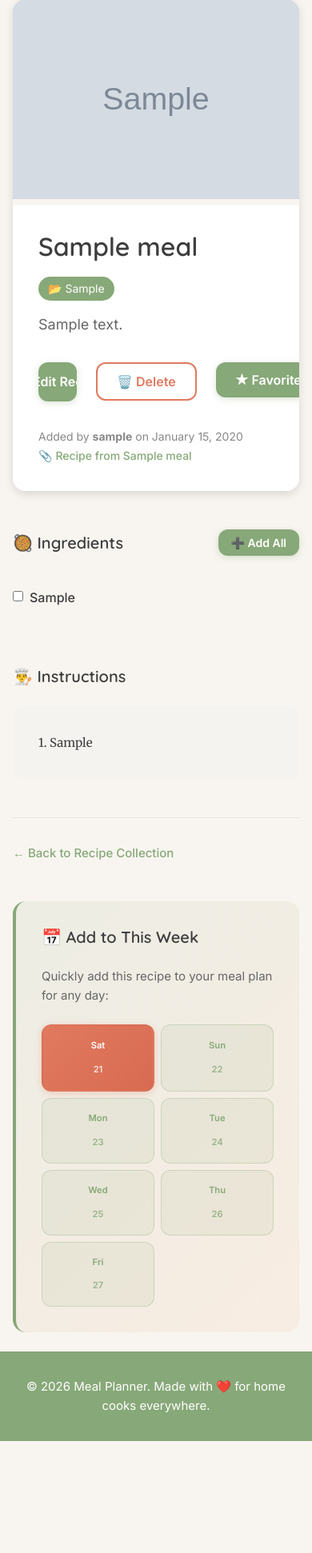
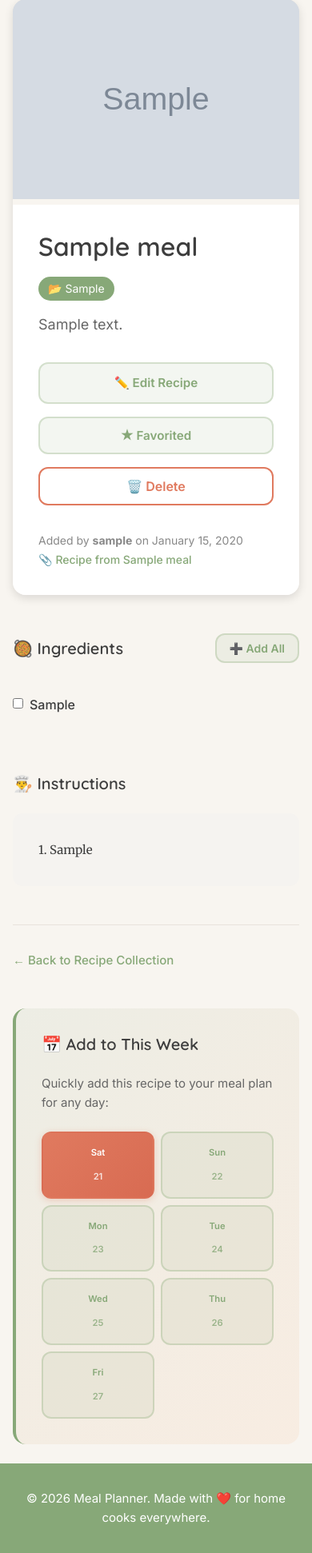
Before and after one commit to jasonmotylinski/meal-planner, a Flask app: page /meals/1 in a window 390 px wide. Shown: the part 113-2055 px from the top of the page at 80% size. Before the commit the page ends 1915 px from the top, so only its background shows below. Run offline with Flask 3, Linux system fonts and the light colour scheme; a user stored in the database is signed in; tables that the repository leaves empty hold one stand-in row (values such as "Sample post"); grey boxes marked "Sample" are stand-in pictures.

Commit message:
feature: UX for mobile

```diff
--- a/app/static/css/components.css
+++ b/app/static/css/components.css
@@ -10,7 +10,7 @@
     justify-content: center;
     gap: 0.5rem;
     padding: 0.75rem 1.5rem;
-    border: none;
+    border: 2px solid transparent;
     border-radius: var(--radius-md);
     font-family: var(--font-body);
     font-weight: 600;
@@ -19,6 +19,7 @@
     transition: all 0.2s ease;
     text-decoration: none;
     white-space: nowrap;
+    box-sizing: border-box;
 }
 
 .btn:disabled {
@@ -31,7 +32,6 @@
     background: linear-gradient(135deg, var(--terracotta) 0%, #d86b52 100%);
     color: var(--white);
     box-shadow: 0 2px 8px rgba(224, 122, 95, 0.3);
-    border: 2px solid transparent;
 }
 
 .btn-primary:hover:not(:disabled) {
@@ -75,12 +75,25 @@
 .btn-soft {
     background-color: rgba(135, 168, 120, 0.1);
     color: var(--sage-green);
-    border: 1px solid rgba(135, 168, 120, 0.3);
+    border: 2px solid rgba(135, 168, 120, 0.3);
 }
 
 .btn-soft:hover:not(:disabled) {
     background-color: rgba(135, 168, 120, 0.2);
     border-color: var(--sage-green);
+}
+
+/* Delete Button */
+.btn-delete {
+    background-color: transparent;
+    color: var(--terracotta);
+    border: 2px solid var(--terracotta);
+}
+
+.btn-delete:hover:not(:disabled) {
+    background-color: var(--terracotta);
+    color: var(--white);
+    transform: translateY(-2px);
 }
 
 /* Small Button */
--- a/app/static/css/pages.css
+++ b/app/static/css/pages.css
@@ -401,6 +401,33 @@ footer p {
     display: flex;
     gap: var(--spacing-md);
     margin-bottom: var(--spacing-lg);
+    align-items: center;
+    justify-content: space-between;
+}
+
+.meal-actions-primary {
+    display: flex;
+    gap: var(--spacing-sm);
+    flex-wrap: wrap;
+    flex: 1;
+    align-items: stretch;
+}
+
+.meal-actions-form {
+    display: flex;
+}
+
+.meal-actions-form .btn {
+    flex: 1;
+}
+
+.meal-actions-delete {
+    display: flex;
+    flex-shrink: 0;
+}
+
+.meal-actions-delete .btn {
+    flex: 1;
 }
 
 .ingredients-section,
@@ -738,6 +765,38 @@ footer p {
     .form-actions .btn {
         width: 100%;
     }
+
+    /* Meal actions on tablet */
+    .meal-actions {
+        flex-wrap: wrap;
+        gap: var(--spacing-sm);
+    }
+
+    .meal-actions-primary {
+        gap: var(--spacing-xs);
+    }
+
+    .meal-actions-primary .btn {
+        font-size: 0.95rem;
+    }
+
+    /* Stack header and buttons vertically on tablet */
+    .flex-between {
+        flex-direction: column;
+        align-items: flex-start;
+    }
+
+    .flex-between > div:last-child {
+        width: 100%;
+        display: flex !important;
+        flex-direction: column !important;
+        gap: var(--spacing-sm) !important;
+        margin-top: var(--spacing-md);
+    }
+
+    .flex-between > div:last-child > a {
+        width: 100%;
+    }
 }
 
 @media (max-width: 480px) {
@@ -760,6 +819,36 @@ footer p {
 
     .recipe-card {
         height: 200px;
+    }
+
+    /* Meal actions on small phones */
+    .meal-actions {
+        flex-direction: column;
+        align-items: stretch;
+        gap: var(--spacing-sm);
+    }
+
+    .meal-actions-primary {
+        flex-direction: column;
+        width: 100%;
+        gap: var(--spacing-sm);
+    }
+
+    .meal-actions-primary .btn,
+    .meal-actions-delete .btn {
+        width: 100%;
+    }
+
+    .meal-actions-primary .meal-actions-form {
+        width: 100%;
+    }
+
+    .meal-actions-primary .meal-actions-form .btn {
+        width: 100%;
+    }
+
+    .meal-actions-delete {
+        width: 100%;
     }
 
     /* Quick Add buttons - stack in 2 columns on small phones */
--- a/app/templates/meals/view.html
+++ b/app/templates/meals/view.html
@@ -30,17 +30,21 @@
             {% endif %}
 
             <div class="meal-actions">
+                <div class="meal-actions-primary">
+                    {% if is_owner %}
+                        <a href="{{ url_for('meals.edit', id=meal.id) }}" class="btn btn-soft">✏️ Edit Recipe</a>
+                    {% endif %}
+                    <form method="POST" action="{{ url_for('meals.toggle_favorite', id=meal.id) }}" class="meal-actions-form">
+                        <button type="submit" class="btn btn-soft">
+                            {% if is_favorite %}★{% else %}☆{% endif %} {{ 'Favorited' if is_favorite else 'Add to Favorites' }}
+                        </button>
+                    </form>
+                </div>
                 {% if is_owner %}
-                    <a href="{{ url_for('meals.edit', id=meal.id) }}" class="btn btn-secondary">✏️ Edit Recipe</a>
-                    <form method="POST" action="{{ url_for('meals.delete', id=meal.id) }}" style="display: inline;" onsubmit="return confirm('Are you sure? This can\'t be undone.');">
-                        <button type="submit" class="btn btn-outline" style="color: var(--terracotta); border-color: var(--terracotta);">🗑️ Delete</button>
+                    <form method="POST" action="{{ url_for('meals.delete', id=meal.id) }}" class="meal-actions-delete" onsubmit="return confirm('Are you sure? This can\'t be undone.');">
+                        <button type="submit" class="btn btn-delete">🗑️ Delete</button>
                     </form>
                 {% endif %}
-                <form method="POST" action="{{ url_for('meals.toggle_favorite', id=meal.id) }}" style="display: inline;">
-                    <button type="submit" class="btn {% if is_favorite %}btn-secondary{% else %}btn-soft{% endif %}">
-                        {% if is_favorite %}★{% else %}☆{% endif %} {{ 'Favorited' if is_favorite else 'Add to Favorites' }}
-                    </button>
-                </form>
             </div>
 
             <small style="color: #888;">
@@ -61,10 +65,10 @@
             <h4 style="margin: 0;">🥘 Ingredients</h4>
             {% if current_user.household %}
                 <div style="display: flex; gap: var(--spacing-sm);">
-                    <button type="button" id="add-all-ingredients-btn" class="btn btn-sm btn-secondary" style="display: none;">
+                    <button type="button" id="add-all-ingredients-btn" class="btn btn-sm btn-soft" style="display: none;">
                         ➕ Add All
                     </button>
-                    <button type="button" id="add-ingredients-btn" class="btn btn-sm btn-secondary" style="display: none;">
+                    <button type="button" id="add-ingredients-btn" class="btn btn-sm btn-soft" style="display: none;">
                         ➕ Add Checked to Shopping List
                     </button>
                 </div>
```
